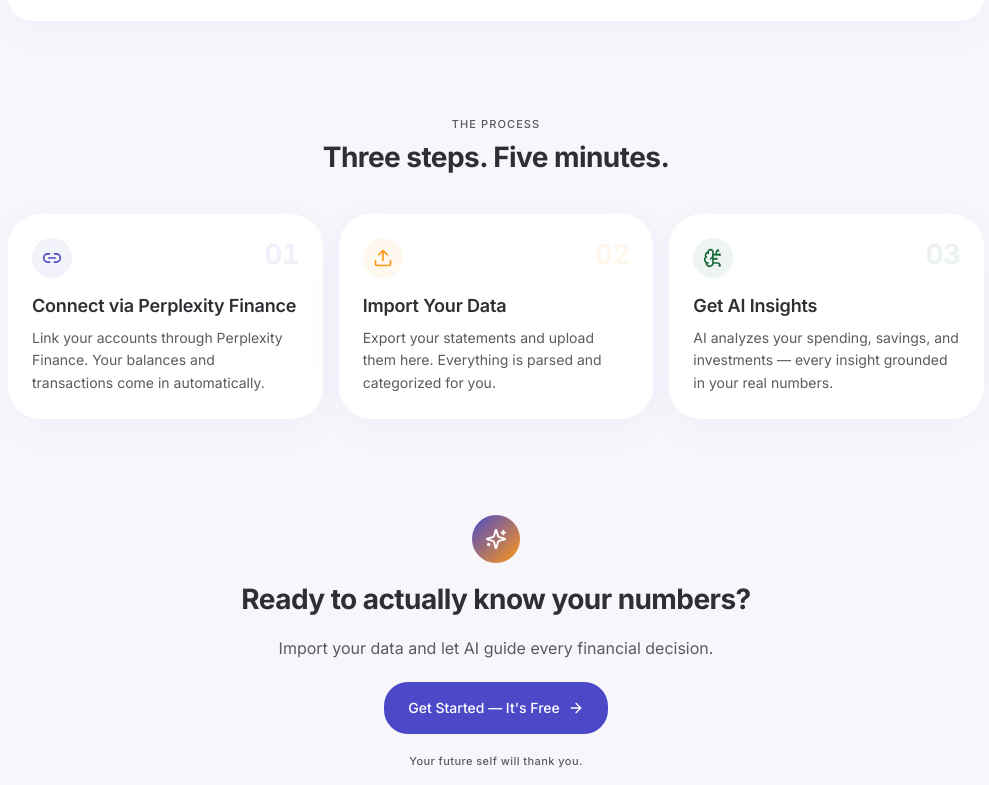
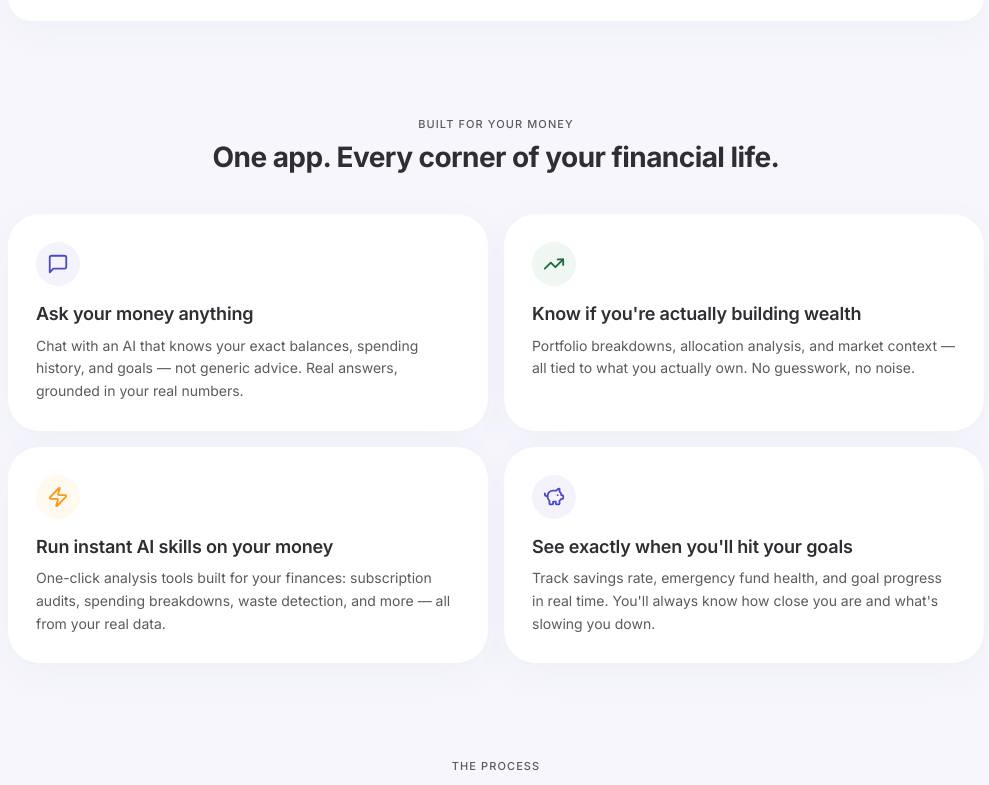
Before and after one commit to SoSaLay/ai-fix-my-money, a Next.js app in the folder luminous-ledger/: page / in a window 1280 px wide. Shown: the part 1847-2632 px from the top of the page, without its empty margins (144-1133 px from the left). Built offline with nearby package versions, Linux system fonts and the light colour scheme.

Commit message:
Add AI features section to landing page

```diff
--- a/luminous-ledger/app/(marketing)/page.tsx
+++ b/luminous-ledger/app/(marketing)/page.tsx
@@ -2,7 +2,7 @@ import Link from 'next/link'
 import { Button } from '@/components/ui/button'
 import {
   ArrowRight, CheckCircle2, Sparkles,
-  Link2, Upload, BrainCircuit,
+  Link2, Upload, BrainCircuit, TrendingUp, PiggyBank, Zap, MessageSquare,
 } from 'lucide-react'
 
 // ─────────────────────────────────────────────────────────────────────────────
@@ -147,6 +147,33 @@ const STEPS = [
   },
 ]
 
+const AI_FEATURES = [
+  {
+    icon: <MessageSquare size={22} />,
+    title: 'Ask your money anything',
+    body: 'Chat with an AI that knows your exact balances, spending history, and goals — not generic advice. Real answers, grounded in your real numbers.',
+    color: '#4c49c9',
+  },
+  {
+    icon: <TrendingUp size={22} />,
+    title: 'Know if you\'re actually building wealth',
+    body: 'Portfolio breakdowns, allocation analysis, and market context — all tied to what you actually own. No guesswork, no noise.',
+    color: '#1a6b3a',
+  },
+  {
+    icon: <Zap size={22} />,
+    title: 'Run instant AI skills on your money',
+    body: 'One-click analysis tools built for your finances: subscription audits, spending breakdowns, waste detection, and more — all from your real data.',
+    color: '#ff9817',
+  },
+  {
+    icon: <PiggyBank size={22} />,
+    title: 'See exactly when you\'ll hit your goals',
+    body: 'Track savings rate, emergency fund health, and goal progress in real time. You\'ll always know how close you are and what\'s slowing you down.',
+    color: '#4c49c9',
+  },
+]
+
 const OUTCOMES = [
   'No more "wait, where did my paycheck go?" moments',
   'Savings that actually grow — without thinking about it',
@@ -260,6 +287,30 @@ export default function MarketingPage() {
         </div>
       </section>
 
+      {/* ── AI Features ── */}
+      <section className="px-6 pb-24 max-w-5xl mx-auto w-full">
+        <div className="text-center mb-10">
+          <p className="text-label-sm text-on-surface-variant uppercase tracking-widest mb-2">Built for Your Money</p>
+          <h2 className="text-display-sm text-on-surface">One app. Every corner of your financial life.</h2>
+        </div>
+
+        <div className="grid grid-cols-2 gap-4">
+          {AI_FEATURES.map((feature) => (
+            <div key={feature.title}
+              className="bg-surface-container-lowest rounded-2xl shadow-card p-7 flex flex-col gap-4">
+              <div className="w-11 h-11 rounded-xl flex items-center justify-center flex-shrink-0"
+                style={{ background: `${feature.color}10`, color: feature.color }}>
+                {feature.icon}
+              </div>
+              <div className="flex flex-col gap-2">
+                <p className="text-headline-sm text-on-surface">{feature.title}</p>
+                <p className="text-body-md text-on-surface-variant leading-relaxed">{feature.body}</p>
+              </div>
+            </div>
+          ))}
+        </div>
+      </section>
+
       {/* ── How it works ── */}
       <section className="px-6 pb-24 max-w-5xl mx-auto w-full">
         <div className="text-center mb-10">
```
